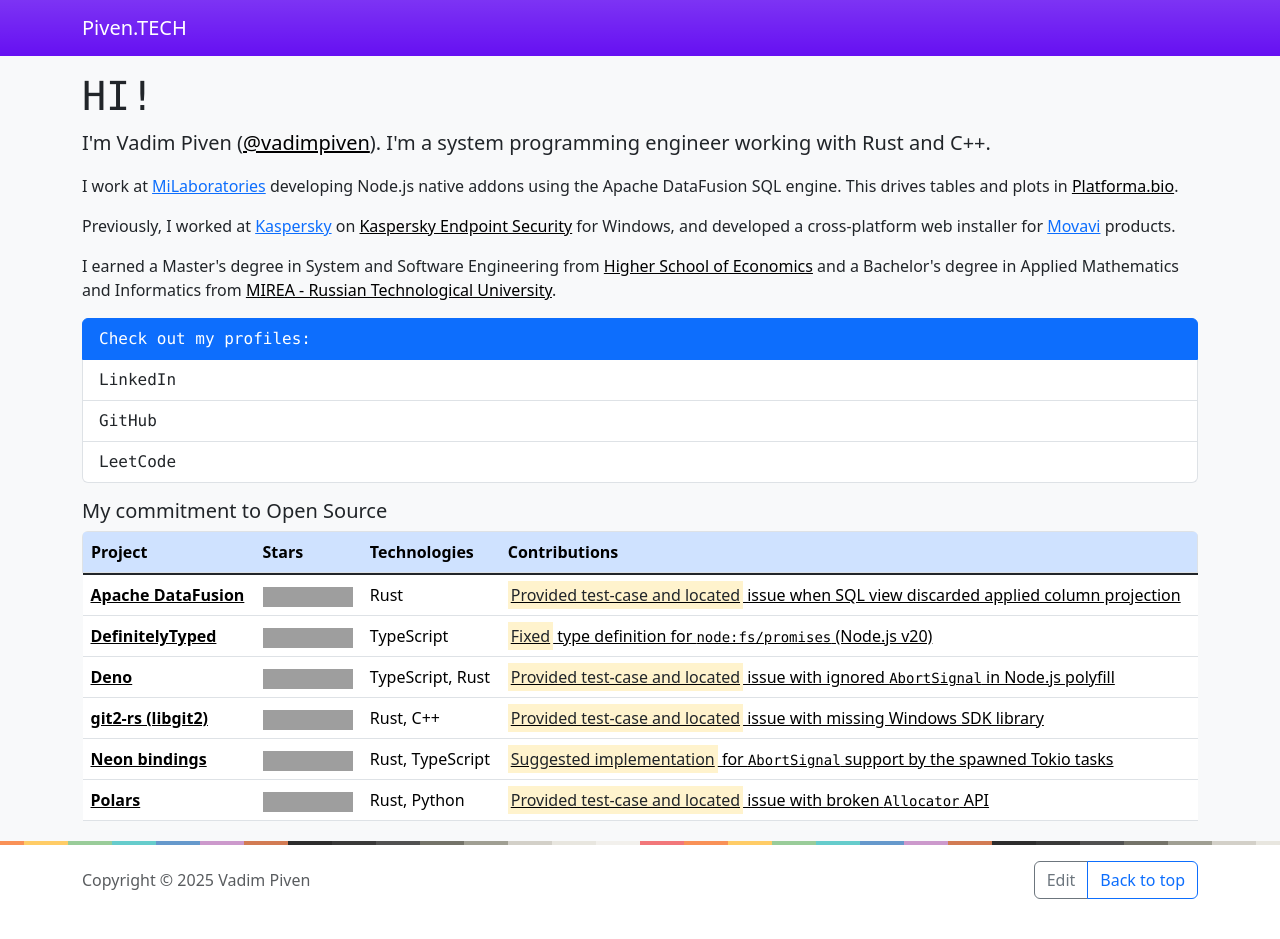
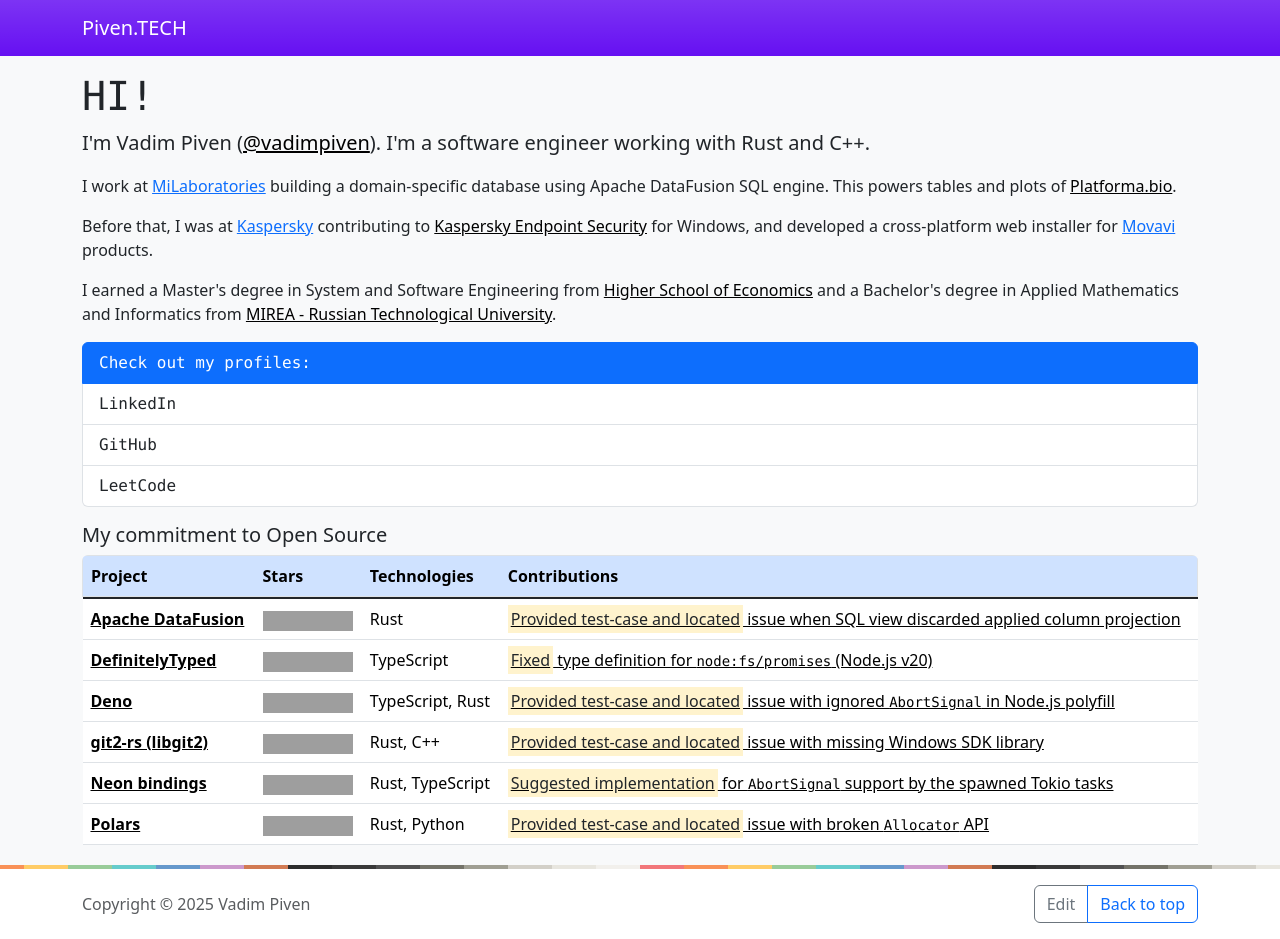
Before and after one commit to vadimpiven/vadimpiven, a Jekyll site: the page built from index.html, in a window 1280 px wide, cut to the strip 0-939 px from the top of the page. Built offline with Jekyll 4.4.1, drawn with Linux system fonts in a browser that asks for light colours; before the commit the page ends 915 px from its top, so only the background shows below that; grey boxes are pictures that could not be loaded.

Commit message:
another rewrite

```diff
--- a/_layouts/default.html
+++ b/_layouts/default.html
@@ -13,7 +13,7 @@
     <!-- SEO Meta Tags -->
     <meta
       name="description"
-      content="Vadim Piven - Senior Rust & C++ Software Engineer specializing in system programming and cross-platform desktop product development. Open source contributor with experience at MiLaboratories, Kaspersky, and Movavi."
+      content="Vadim Piven - Software engineer working with Rust and C++. Developing domain-specific database at MiLaboratories. Open source contributor with experience at Kaspersky and Movavi."
     >
     <meta
       name="keywords"
@@ -35,11 +35,11 @@
     <!-- Open Graph Meta Tags -->
     <meta
       property="og:title"
-      content="Vadim Piven - Senior Rust & C++ Software Engineer"
+      content="Vadim Piven - Software Engineer"
     >
     <meta
       property="og:description"
-      content="Senior Software Engineer specializing in Rust, C++, and system programming. Open source contributor with experience at top tech companies."
+      content="Software engineer working with Rust and C++. Developing domain-specific database at MiLaboratories. Open source contributor."
     >
     <meta
       property="og:type"
@@ -65,11 +65,11 @@
     >
     <meta
       name="twitter:title"
-      content="Vadim Piven - Senior Rust & C++ Software Engineer"
+      content="Vadim Piven - Software Engineer"
     >
     <meta
       name="twitter:description"
-      content="Senior Software Engineer specializing in Rust, C++, and system programming. Open source contributor with experience at top tech companies."
+      content="Software engineer working with Rust and C++. Developing domain-specific database at MiLaboratories. Open source contributor."
     >
 
     <!-- Professional Schema.org structured data -->
@@ -80,8 +80,8 @@
       "@context": "https://schema.org",
       "@type": "Person",
       "name": "Vadim Piven",
-      "jobTitle": "Senior Software Engineer",
-      "description": "Senior Rust & C++ Software Engineer specializing in system programming and open source contributions",
+      "jobTitle": "Software Engineer",
+      "description": "Software engineer working with Rust and C++, developing domain-specific database and contributing to open source",
       "url": "https://piven.tech/",
       "sameAs": [
         "https://www.linkedin.com/in/vadimpiven/",
@@ -193,7 +193,7 @@
       content="#ffffff"
     >
 
-    <title>{% if page.title == 'Home' %}Vadim Piven - Senior Rust & C++ Software Engineer | System Programming Expert{% else %}{{ page.title }} - Vadim Piven | Piven.TECH{% endif %}</title>
+    <title>{% if page.title == 'Home' %}Vadim Piven - Software Engineer | Rust & C++ Developer{% else %}{{ page.title }} - Vadim Piven | Piven.TECH{% endif %}</title>
 
     <link
       href="https://cdn.jsdelivr.net/npm/bootstrap@5.3.8/dist/css/bootstrap.min.css"
--- a/index.html
+++ b/index.html
@@ -17,7 +17,7 @@
     href="https://t.me/vadimpiven"
     class="link-body-emphasis"
     aria-label="Telegram profile"
-  >@vadimpiven</a>). I'm a system programming engineer working with Rust and C++.
+  >@vadimpiven</a>). I'm a software engineer working with Rust and C++.
 </p>
 
 <section
@@ -34,18 +34,18 @@
     I work at <a
       href="https://milaboratories.com/"
       aria-label="MiLaboratories company website"
-    >MiLaboratories</a> developing Node.js native addons using the Apache DataFusion SQL engine.
-    This drives tables and plots in <a
+    >MiLaboratories</a> building a domain-specific database using Apache DataFusion SQL engine.
+    This powers tables and plots of <a
       href="https://platforma.bio/"
       class="link-body-emphasis"
       aria-label="Platforma.bio bioinformatics platform"
     >Platforma.bio</a>.
   </p>
   <p aria-label="Previous work experience">
-    Previously, I worked at <a
+    Before that, I was at <a
       href="https://www.kaspersky.com/"
       aria-label="Kaspersky cybersecurity company"
-    >Kaspersky</a> on <a
+    >Kaspersky</a> contributing to <a
       href="https://www.kaspersky.com/enterprise-security/endpoint"
       class="link-body-emphasis"
       aria-label="Kaspersky Endpoint Security product"
```
